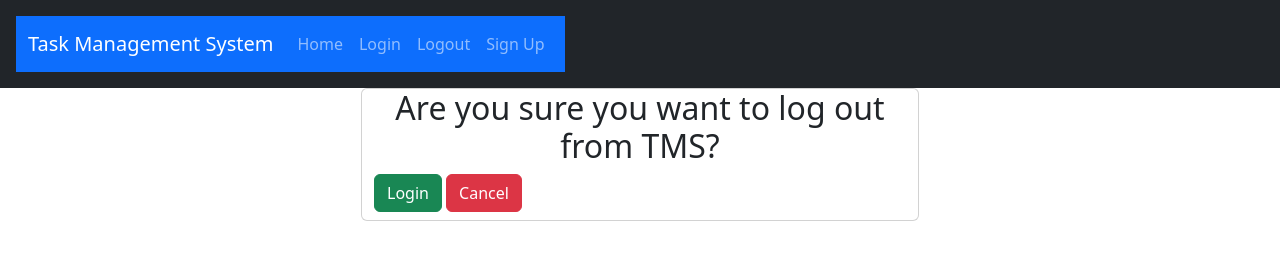
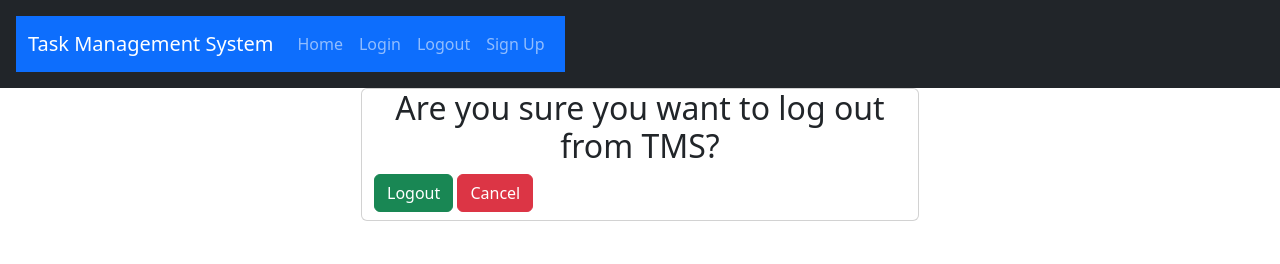
Before and after one commit to HoManCode/TaskManager, a React (Create React App) app in the folder Front-end/: page /logout in a window 1280 px wide. Shown: the top 264 px of the page. Built offline with nearby package versions, Linux system fonts and the light colour scheme.

Commit message:
correct login and logout buttons labels

```diff
--- a/Front-end/src/components/Login.js
+++ b/Front-end/src/components/Login.js
@@ -97,7 +97,7 @@ return (
                 onClick={(e) => sendLoginRequest(e)}
                 className="btn btn-success"
               >
-                Logout
+                Login
               </button>{" "}
               <button className="btn btn-danger" onClick={() => navigate("/")}>
                 Cancel
--- a/Front-end/src/components/Logout.js
+++ b/Front-end/src/components/Logout.js
@@ -16,7 +16,7 @@ const Logout = () => {
                 onClick={() => localStorage.removeItem(user)}
                 className="btn btn-success"
               >
-                Login
+                Logout
             </button>{" "}
             <button className="btn btn-danger" onClick={() => navigate("/")}>
                 Cancel
```
